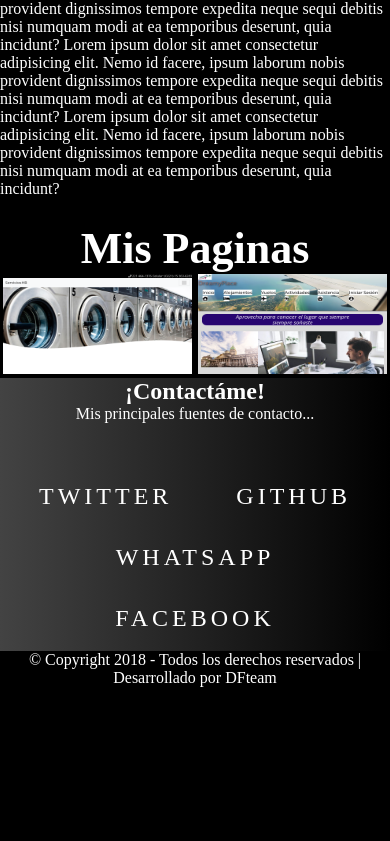
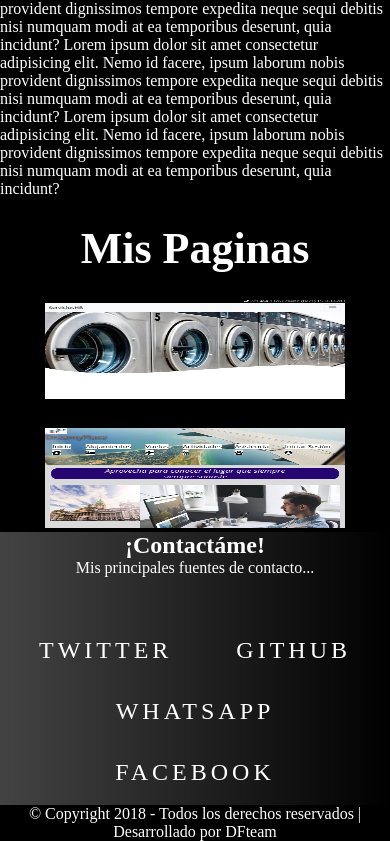
Before and after one commit to JuanRamos223/Portfolio, a plain HTML site: page index.html in a window 390 px wide. Shown: the part 1584-2425 px from the top of the page. Before the commit the page ends 2271 px from the top, so only its background shows below. Drawn offline with nearby package versions, Linux system fonts and the light colour scheme; animation ran at ten frames a second.

Commit message:
direccion colum

```diff
--- a/css/style.css
+++ b/css/style.css
@@ -33,7 +33,7 @@ background: linear-gradient(to right, #434343, #000000); /* W3C, IE 10+/ Edge, F
 
     }
     .links__mi img{
-        width: 400px;
+        width: 600px;
     }
 
     .btn-neont{
@@ -350,13 +350,16 @@ background: linear-gradient(to right, #434343, #000000); /* W3C, IE 10+/ Edge, F
     .links__mi{
         width: 100%;
         display: flex;
+        flex-direction: column;
+        align-items: center
 
     }
     .links__mi a{
-        width: 190px;
+        width: 300px;
     }
     .links__mi img{
-        width: 189px;
+        width: 300px;
+        margin-top: 25px;
         height: 100px;
     }
 
--- a/index.html
+++ b/index.html
@@ -41,11 +41,13 @@
         dignissimos tempore expedita neque sequi debitis nisi numquam modi at ea temporibus deserunt, quia incidunt?
     <section>
         <div>
-        <h3  data-aos="fade-right" data-aos-duration="1500"  style="text-align: center;margin-top: 25px;font-size: 44px">Mis Paginas</h3>
+        <h3  data-aos="flip-left"
+        data-aos-easing="ease-out-cubic"
+        data-aos-duration="1500" style="text-align: center;margin-top: 25px;font-size: 44px">Mis Paginas</h3>
 
         <div class="links__mi">
 
-                <a data-aos="fade-up"
+                <a data-aos="fade-right"
                 data-aos-duration="1500" href="https://serviciohb.netlify.app/"><img src="/img/sevihb.png" alt=""></a>
 
 
```
